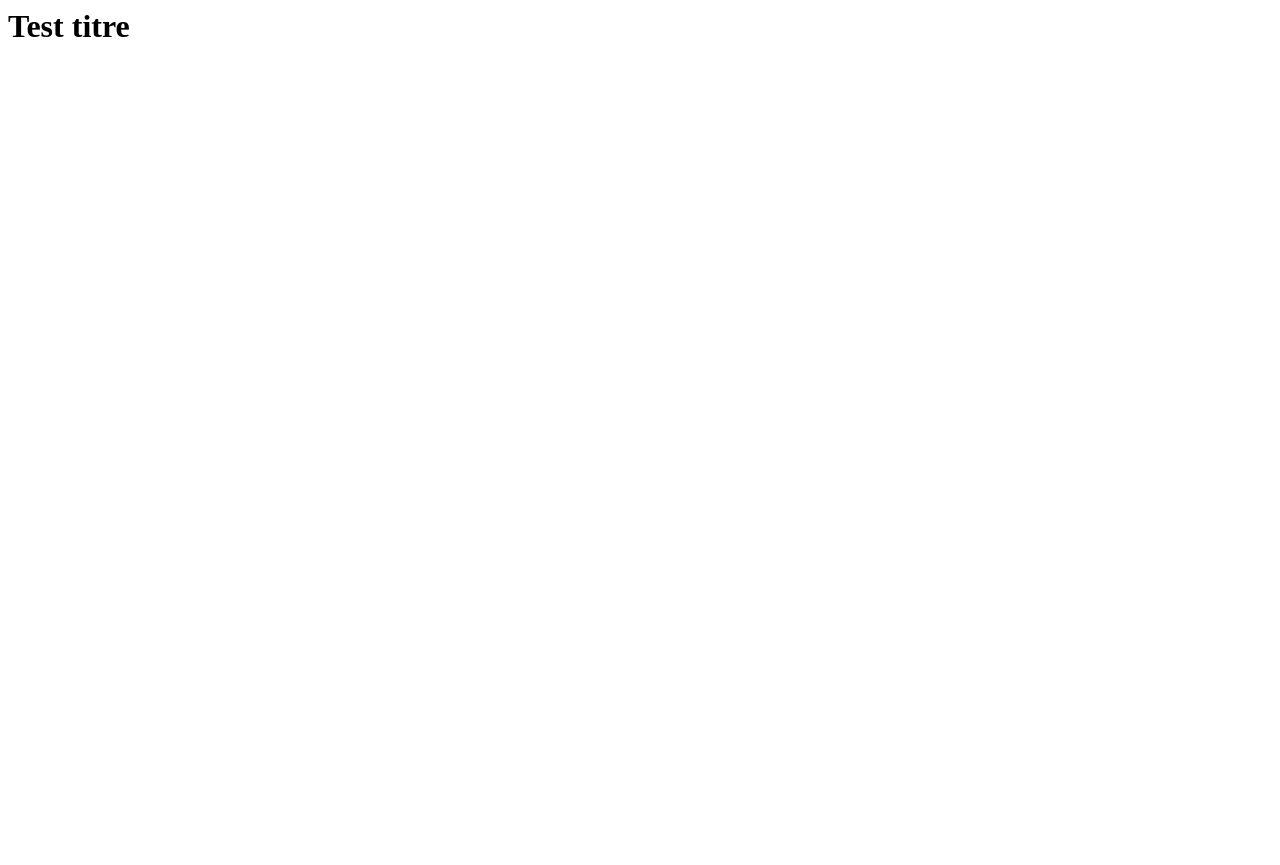
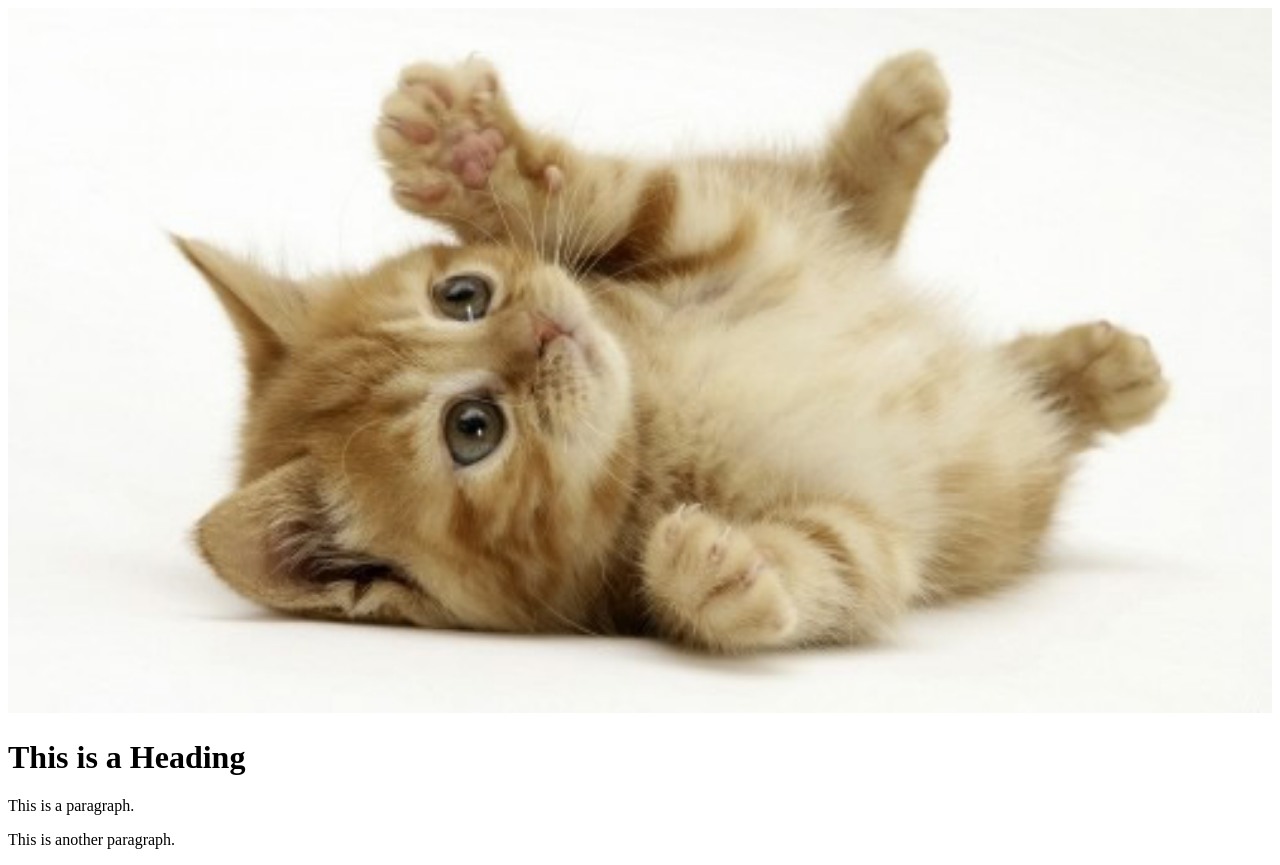
Before and after one commit to Decavernes/Decavernes.github.io, a plain HTML site: page index.html in a window 1280 px wide. Before the commit the page ends 800 px from the top, so only its background shows below. Drawn offline with Linux system fonts and the light colour scheme.

Commit message:
first commit

```diff
--- a/index.html
+++ b/index.html
@@ -1 +1,20 @@
-<h1> Test titre </h1>
+<!DOCTYPE html>
+<html lang="fr">
+<meta charset="UTF-8">
+<title>Page Title</title>
+<meta name="viewport" content="width=device-width,initial-scale=1">
+<link rel="stylesheet" href="stylesheet.css">
+
+<body>
+
+    <img src="image-de-petit-chat-mignon.jpg" alt="petit_chat" style="width:100%">
+
+    <div class="">
+        <h1>This is a Heading</h1>
+        <p>This is a paragraph.</p>
+        <p>This is another paragraph.</p>
+    </div>
+
+</body>
+
+</html>
```
Also changed, not shown: image-de-petit-chat-mignon.jpg (added), stylesheet.css (added).
